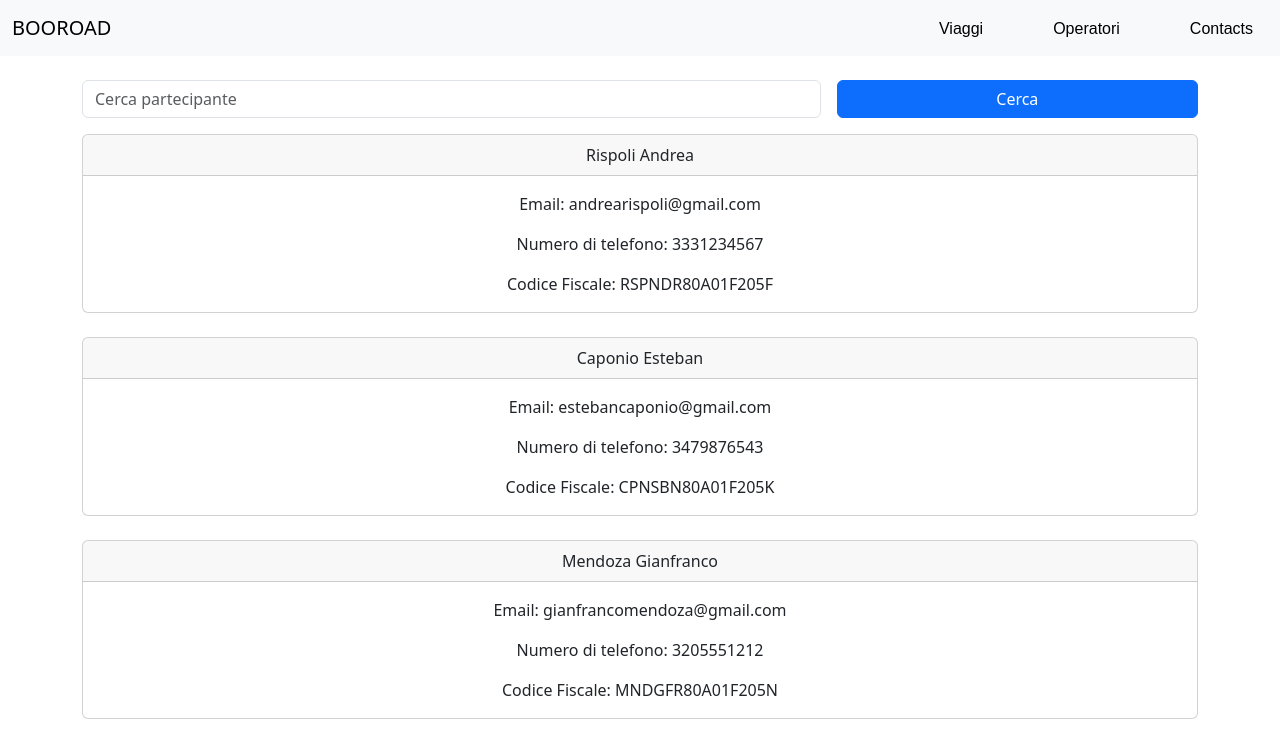
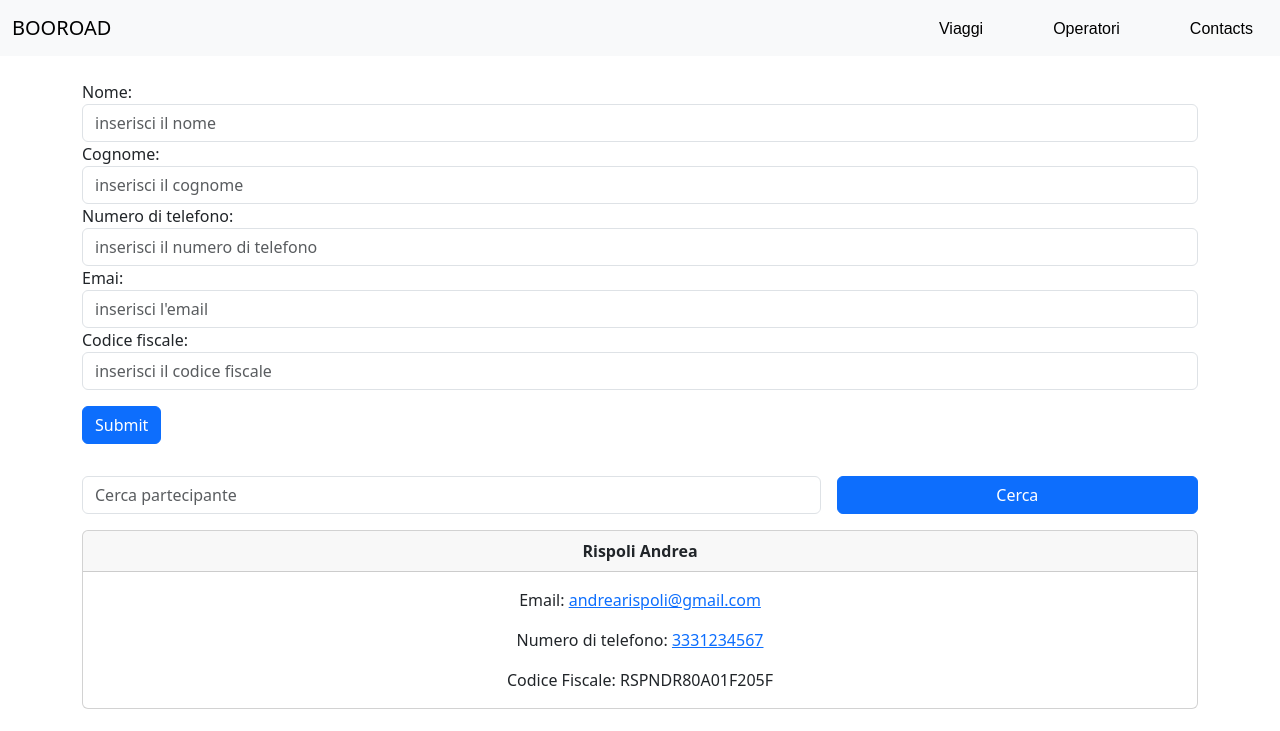
Before and after one commit to EstebanCaponio/BooRoad-main, a React (Vite) app: page /user/1 in a window 1280 px wide. Shown: the top 731 px of the page. Built offline with nearby package versions, Linux system fonts and the light colour scheme.

Commit message:
feat: added form

```diff
--- /dev/null
+++ b/src/components/FromUser.jsx
@@ -0,0 +1,61 @@
+import { useEffect, useState } from "react"
+
+export default function FormUser({ setPartecipantsList, partecipantsList }) {
+
+    const initialDate = {
+        name: '',
+        surname: '',
+        email: '',
+        phone_number: '',
+        CF: ''
+    }
+
+    const [addUser, setAddUser] = useState(initialDate);
+
+
+    function handleFormData(event) {
+        setAddUser((formData) => ({
+            ...formData,
+            [event.target.name]: event.target.value,
+        }))
+    };
+
+    function handleSubmit(event) {
+        event.preventDefault();
+        const newUser = {
+            ...addUser, user_id: partecipantsList.at(-1).user_id + 1
+        }
+        setPartecipantsList((prevList) => [...prevList, newUser]);
+        setAddUser(initialDate);
+    };
+
+    // console.log(partecipantsList)
+
+    return (
+        <>
+            <form onSubmit={handleSubmit}>
+                <div className="form-group">
+                    <label htmlFor="exampleInputEmail1">Nome:</label>
+                    <input type="text" value={addUser.name} onChange={handleFormData} name="name" className="form-control" id="exampleInputEmail1" aria-describedby="emailHelp" placeholder="inserisci il nome" required />
+                </div>
+                <div className="form-group">
+                    <label htmlFor="exampleInputEmail1">Cognome:</label>
+                    <input type="text" value={addUser.surname} onChange={handleFormData} name="surname" className="form-control" id="exampleInputEmail1" aria-describedby="emailHelp" placeholder="inserisci il cognome" required />
+                </div>
+                <div className="form-group">
+                    <label htmlFor="exampleInputEmail1">Numero di telefono:</label>
+                    <input type="text" value={addUser.phone_number} onChange={handleFormData} name="phone_number" className="form-control" id="exampleInputEmail1" aria-describedby="emailHelp" placeholder="inserisci il numero di telefono" required />
+                </div>
+                <div className="form-group">
+                    <label htmlFor="exampleInputEmail1">Emai:</label>
+                    <input type="email" value={addUser.email} onChange={handleFormData} name="email" className="form-control" id="exampleInputEmail1" aria-describedby="emailHelp" placeholder="inserisci l'email" required />
+                </div>
+                <div className="form-group mb-3">
+                    <label htmlFor="exampleInputEmail1">Codice fiscale:</label>
+                    <input type="text" value={addUser.CF} onChange={handleFormData} name="CF" className="form-control" id="exampleInputEmail1" aria-describedby="emailHelp" placeholder="inserisci il codice fiscale" required />
+                </div>
+                <button type="submit" className="btn btn-primary">Submit</button>
+            </form>
+        </>
+    )
+}
--- a/src/pages/DetailUser.jsx
+++ b/src/pages/DetailUser.jsx
@@ -1,6 +1,7 @@
 import { useContext, useEffect, useState } from "react";
 import TripContext from "../context/TripContext";
 import { useParams } from "react-router-dom";
+import FormUser from "../components/FromUser";
 
 
 function DetailUser() {
@@ -31,8 +32,12 @@ function DetailUser() {
 
   return (
     <>
+
       <div className="container my-4">
-        <form onSubmit={searchName} className="row g-3 mb-3">
+
+        <FormUser setPartecipantsList={setPartecipantsList} partecipantsList={partecipantsList} />
+
+        <form onSubmit={searchName} className="row g-3 mb-3 mt-3">
           <div className="col-md-8">
             <input
               value={filterName}
@@ -51,10 +56,10 @@ function DetailUser() {
         {partecipantsList.length > 0 ? (
           partecipantsList.map((e) => (
             <div key={e.user_id} className="card text-center mb-4">
-              <div className="card-header">{`${e.surname} ${e.name}`}</div>
+              <div className="card-header"><strong>{`${e.surname} ${e.name}`}</strong></div>
               <div className="card-body">
-                <p className="card-text">Email: {e.email}</p>
-                <p className="card-text">Numero di telefono: {e.phone_number}</p>
+                <p className="card-text">Email: <a href="">{e.email}</a></p>
+                <p className="card-text">Numero di telefono: <a href="">{e.phone_number}</a></p>
                 <p className="card-text">Codice Fiscale: {e.CF}</p>
               </div>
             </div>
```
